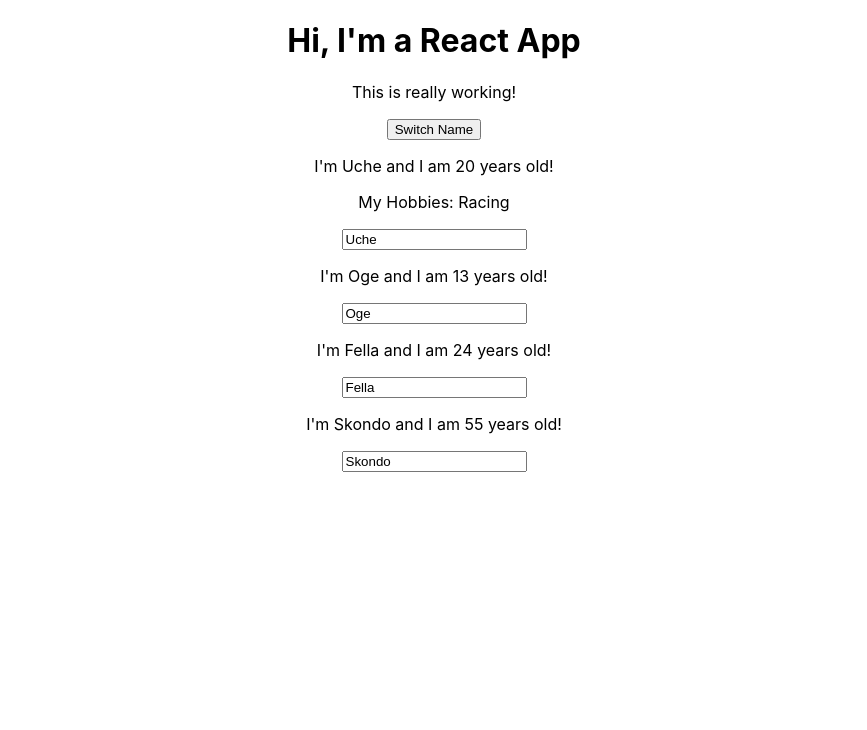
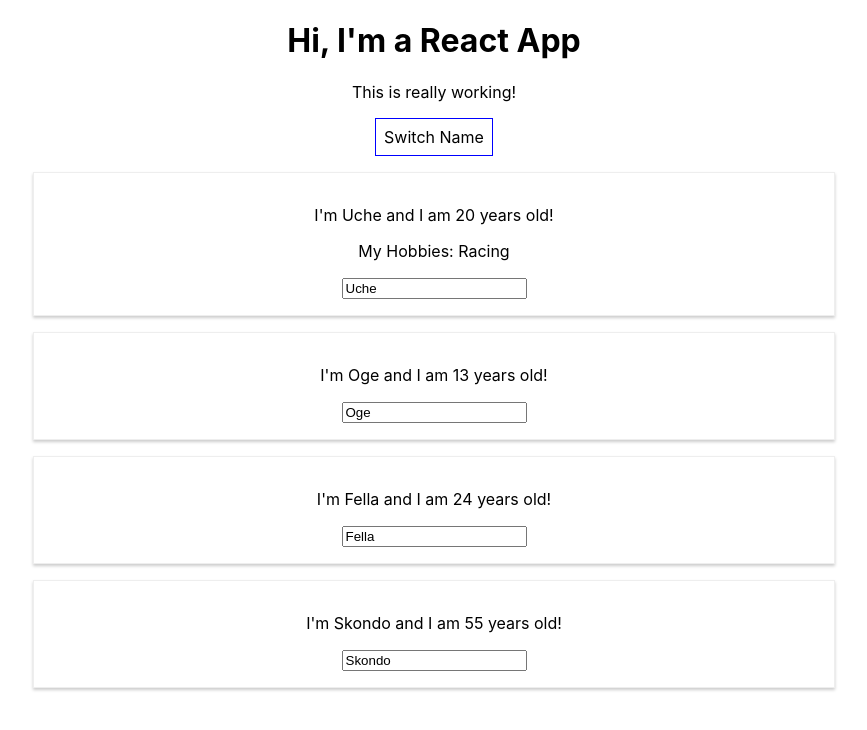
Before and after one commit to Steelrony/react-complete-guide, a React (Create React App) app: page / in a window 1280 px wide. Shown: the top 730 px of the page, without its empty margins (206-1073 px from the left). Built offline with nearby package versions, Linux system fonts and the light colour scheme.

Commit message:
added Person.css and in-line styling

```diff
--- a/src/App.js
+++ b/src/App.js
@@ -37,12 +37,22 @@
     })
   }
 
-  render() {
+  render () {
+    const style = {
+    backgroundColor: 'white',
+    font: 'inherit',
+    border: '1px solid blue',
+    padding: '8px',
+    cursor: 'pointer'
+    };
+
     return (
       <div className="App">
         <h1>Hi, I'm a React App</h1>
         <p>This is really working!</p>
-        <button onClick={() => this.switchNameHandler('Ogbuagu')}>Switch Name</button>
+        <button
+          style={style}
+          onClick={() => this.switchNameHandler('Ogbuagu')}>Switch Name</button>
         <Person
           name={this.state.persons[0].name}
           age={this.state.persons[0].age}
--- /dev/null
+++ b/src/Person/Person.css
@@ -0,0 +1,8 @@
+.Person {
+    width: 60%;
+    margin: 16px auto;
+    border: 1px solid #eee;
+    box-shadow: 0 2px 3px #ccc;
+    padding: 16px;
+    text-align: center;
+}
--- a/src/Person/Person.js
+++ b/src/Person/Person.js
@@ -1,8 +1,9 @@
 import React from 'react';
+import './Person.css'
 
 const person = (props) => {
     return (
-        <div>
+        <div className="Person">
             <p onClick={props.click}>I'm {props.name} and I am {props.age} years old!</p>
             <p>{props.children}</p>
             <input type="text" onChange={props.changed} value={props.name}/>
```
